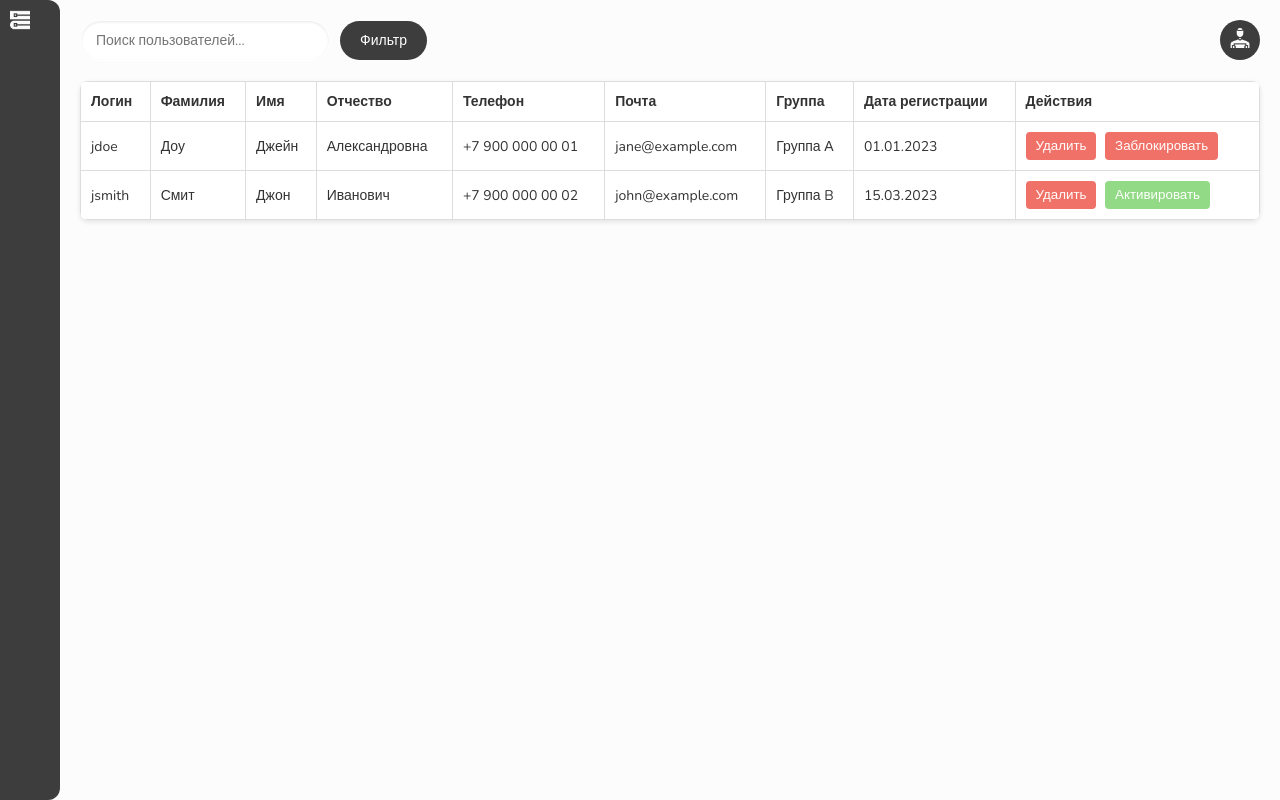
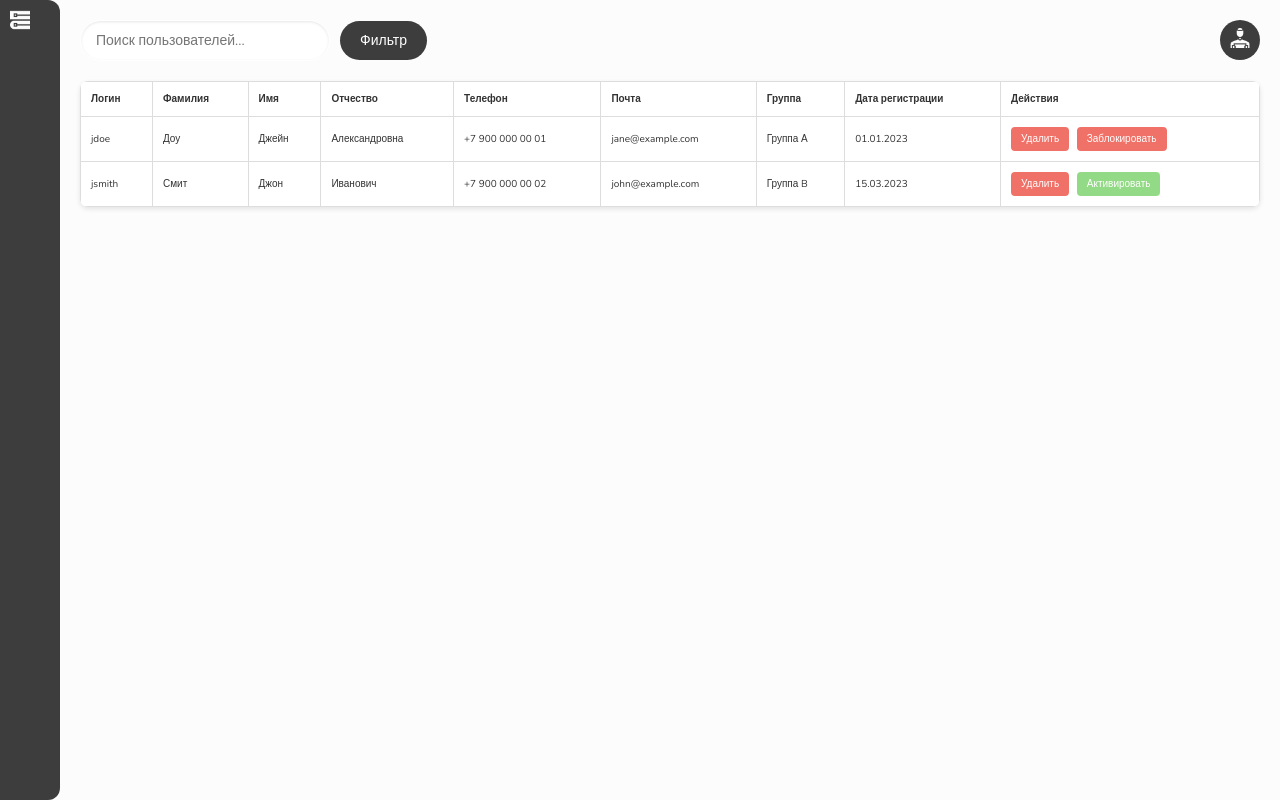
Before and after one commit to yuwier/Admin_Panel, a plain HTML site: page index.html in a window 1280 px wide. Drawn offline with nearby package versions, Linux system fonts and the light colour scheme.

Commit message:
Update style.css

```diff
--- a/style.css
+++ b/style.css
@@ -160,7 +160,7 @@
       border-radius: 8px;
       overflow: hidden;
       box-shadow: 0 2px 5px rgba(0,0,0,0.1);
-      font-size: 14px;
+      font-size: 10px;
     }
 
     .user-table th, .user-table td {
@@ -175,6 +175,7 @@
       border: none;
       border-radius: 4px;
       cursor: pointer;
+      font-size: 10px;
     }
 
     .btn-delete {
```
Lines whose indentation alone changed are shown as unchanged.
